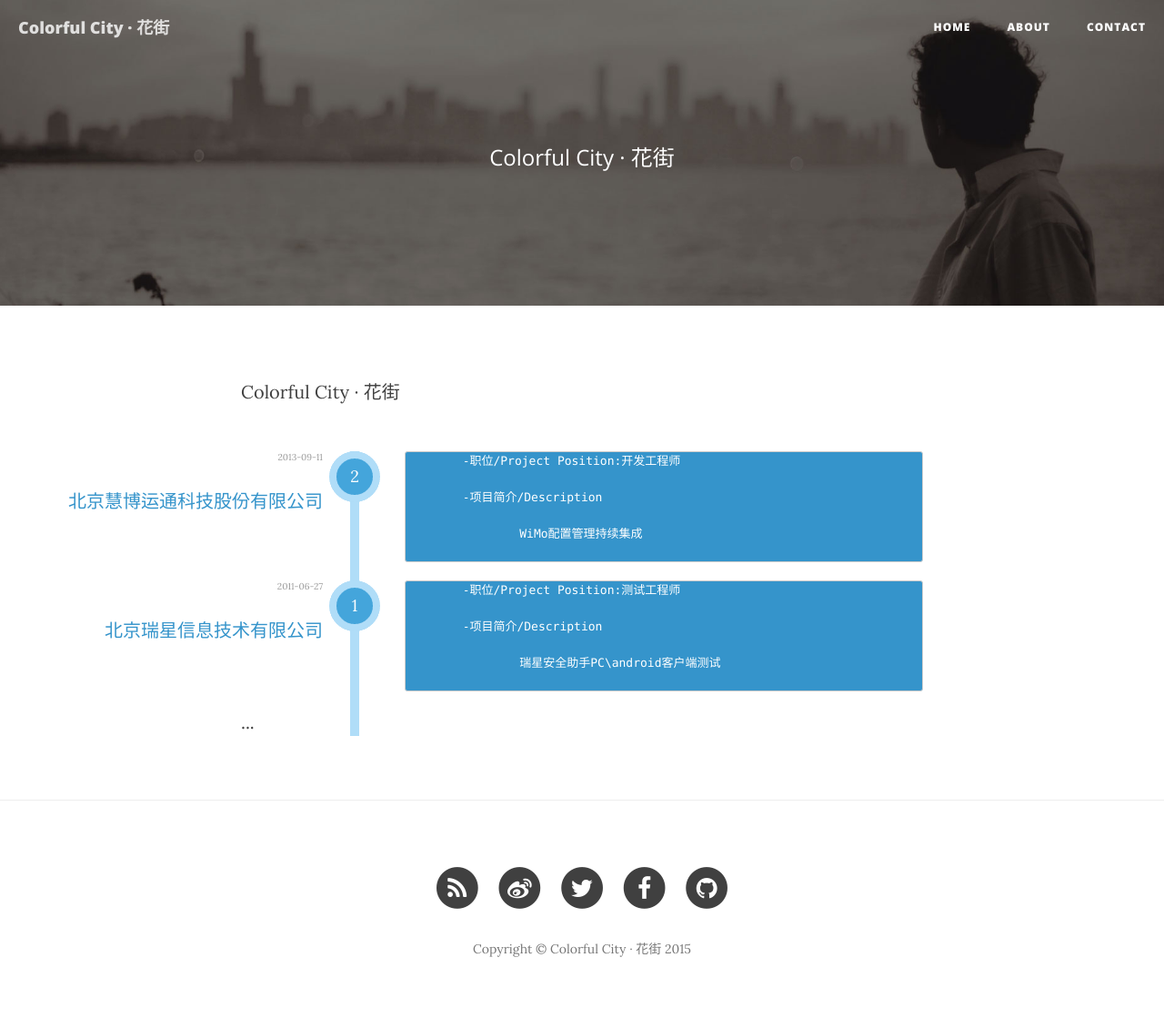
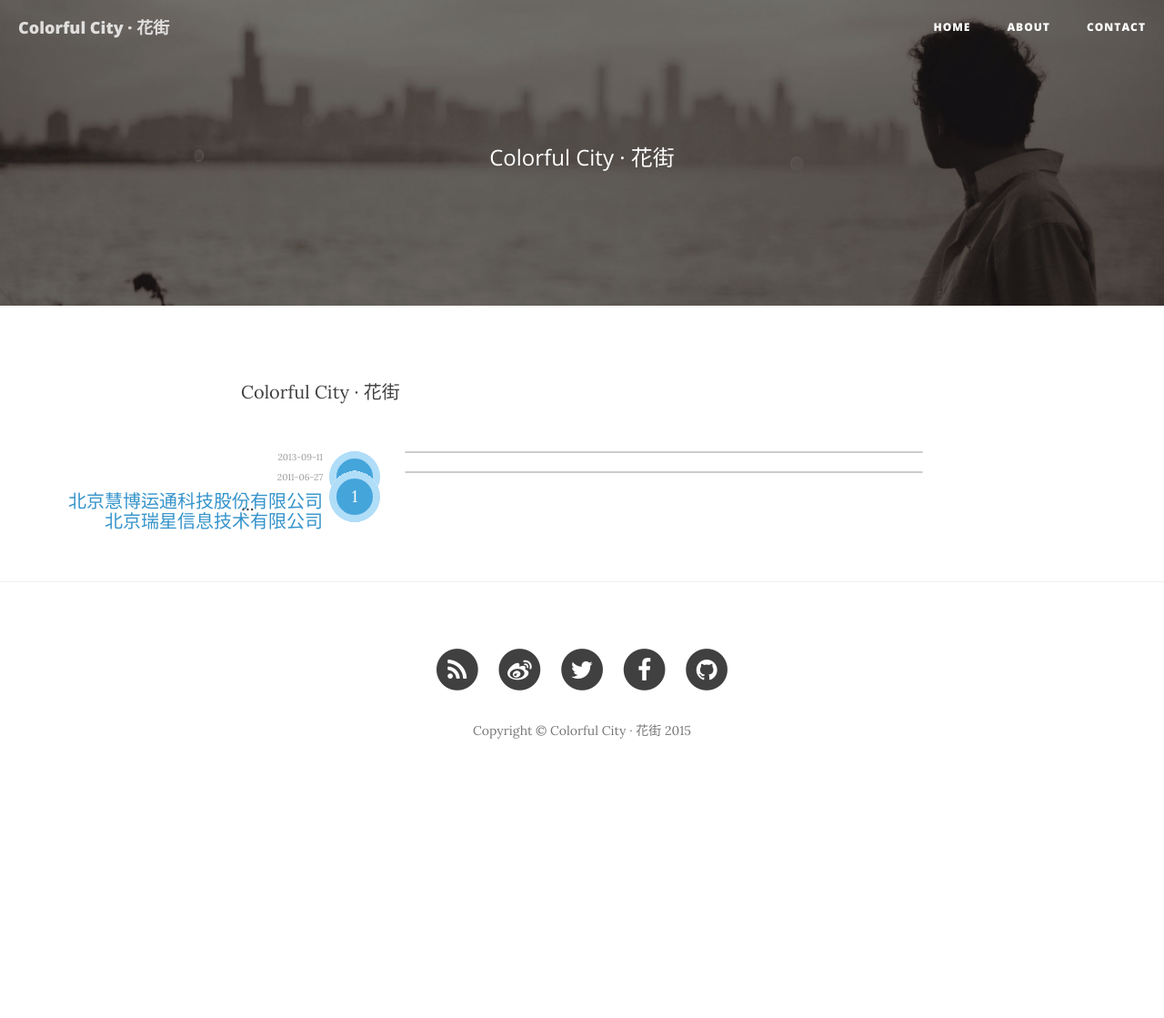
Before and after one commit to dongyupu/colorfulcity, a Jekyll site: the page built from about.html, in a window 1280 px wide. Shown: the whole page at 91% size. Built offline with Jekyll 4.4.1, drawn with Linux system fonts in a browser that asks for light colours; nearby versions of some CDN libraries; after the commit the page ends 900 px from its top, so only the background shows below that.

Commit message:
Update about.html

```diff
--- a/about.html
+++ b/about.html
@@ -59,7 +59,7 @@ header-img: "img/about-bg.jpg"
 		padding: 0px;
 		color: #fff;
 		font-size: 13px;
-		line-height: 20px;
+		line-height: 0px;
 	}
 	ul.timeline li.alt .content pre {
 		background-color: #43B1F1;
```
Lines whose indentation alone changed are shown as unchanged.
